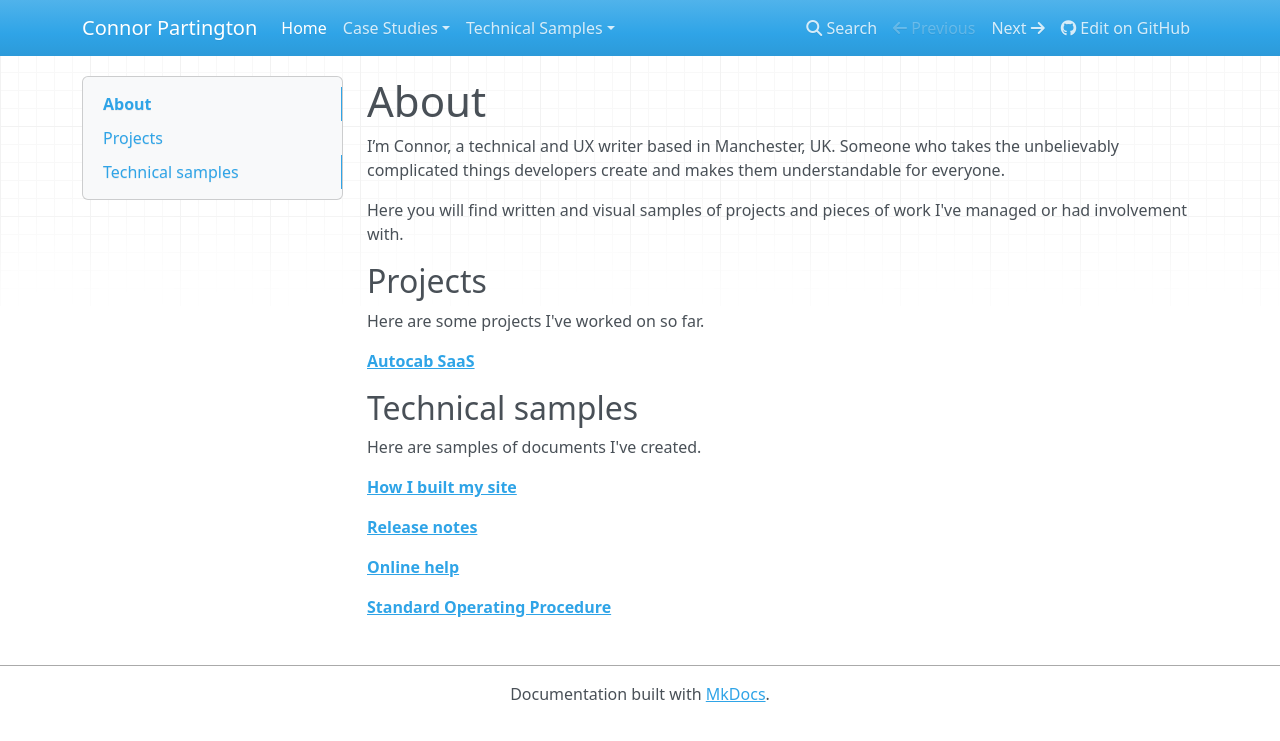
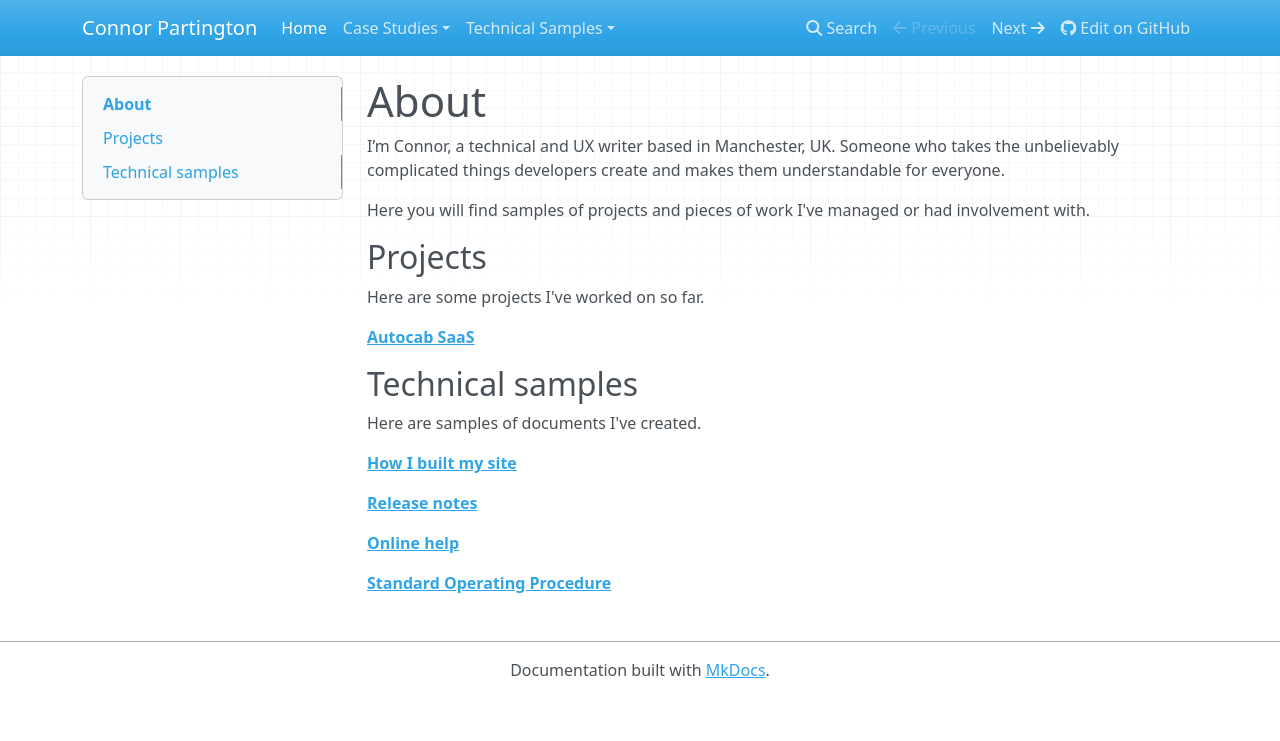
Before and after one commit to Connor-Partington/portfolio, an MkDocs documentation site: the page built from docs/index.md, in a window 1280 px wide. Shown: the top 741 px of the page. Built offline with MkDocs 1.6.1, drawn with Linux system fonts in a browser that asks for light colours; nearby versions of some CDN libraries.

Commit message:
Learning git and commiting change to homepage

```diff
--- a/docs/index.md
+++ b/docs/index.md
@@ -2,7 +2,7 @@
 
 I’m Connor, a technical and UX writer based in Manchester, UK. Someone who takes the unbelievably complicated things developers create and makes them understandable for everyone.
 
-Here you will find written and visual samples of projects and pieces of work I've managed or had involvement with.
+Here you will find samples of projects and pieces of work I've managed or had involvement with.
 
 ## Projects
 
```
